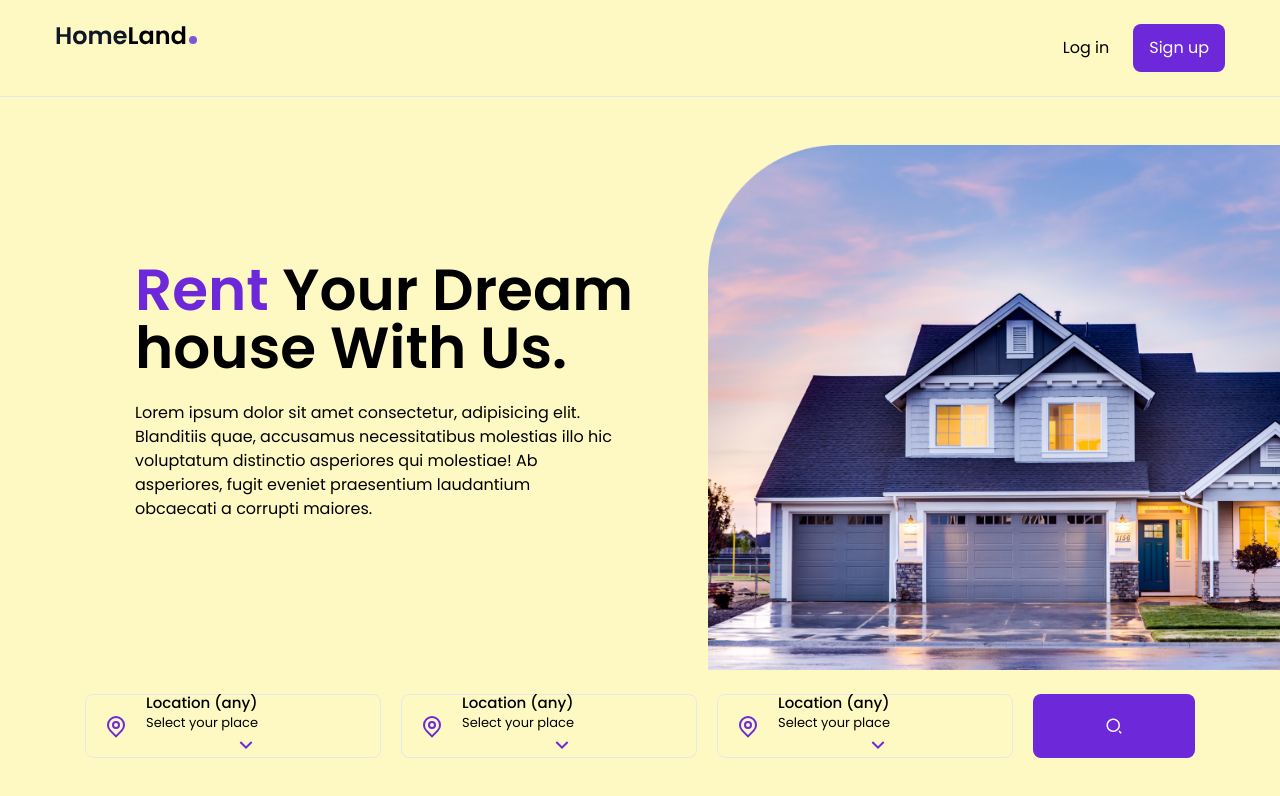
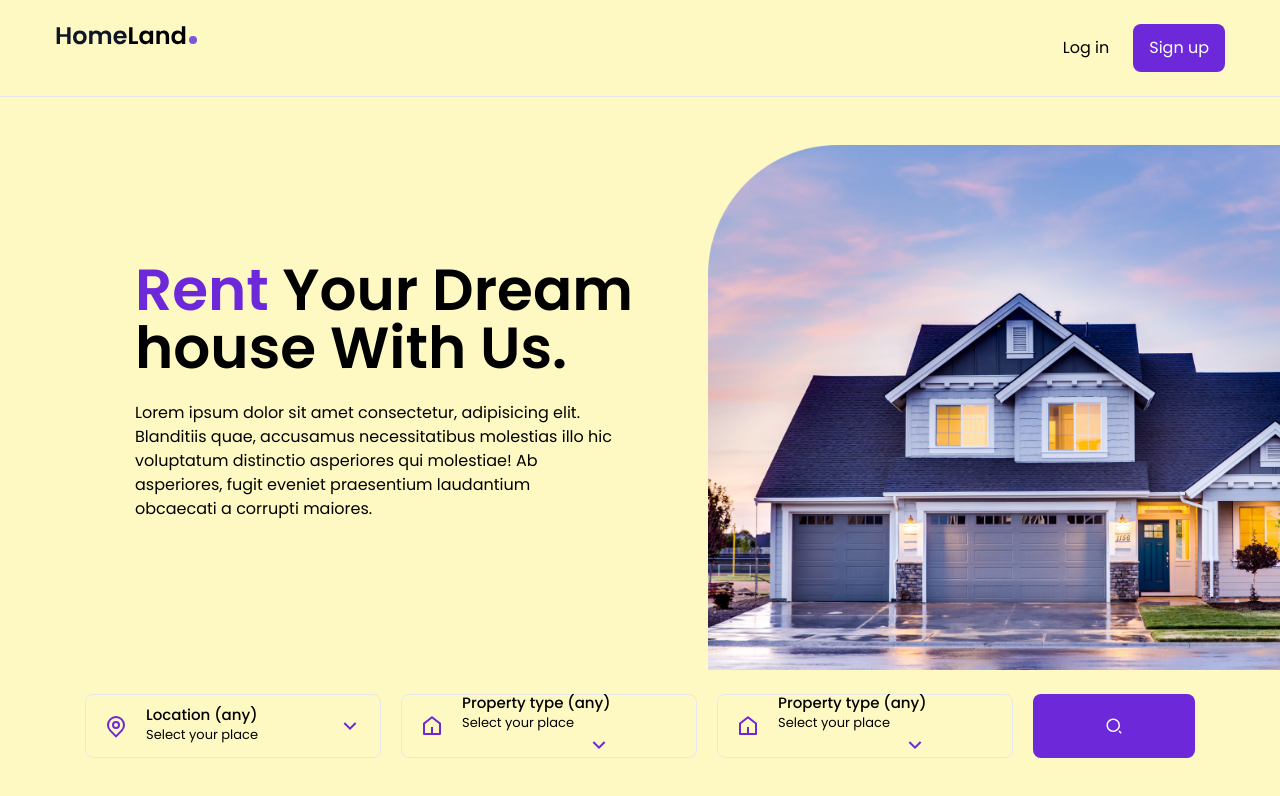
Before and after one commit to koffygeek/realstate, a React (Create React App) app: page / in a window 1280 px wide. Shown: the top 796 px of the page. Built offline with nearby package versions, Linux system fonts and the light colour scheme.

Commit message:
PropertyDroptown48

```diff
--- a/src/components/PropertyDropdown.js
+++ b/src/components/PropertyDropdown.js
@@ -1,7 +1,7 @@
 import React, { useState, useEffect, useContext } from 'react';
 
 // import icons
-import { RiMapPinLine, RiArrowDownSLine, RiArrowUpSLine } from 'react-icons/ri'
+import { RiHome5Line, RiArrowDownSLine, RiArrowUpSLine } from 'react-icons/ri'
 
 // import headless ui
 import { Menu } from '@headlessui/react';
@@ -10,9 +10,7 @@ import { Menu } from '@headlessui/react';
 import { HouseContext } from './HouseContext';
 
 const PropertyDropdown = () => {
-  const { country, setCountry, countries } = useContext(HouseContext);
-  console.log(countries);
-
+  const { property, setProperty, properties } = useContext(HouseContext);
   const [isOpen, setIsOpen] = useState(false);
 
   return (
@@ -20,10 +18,10 @@ const PropertyDropdown = () => {
       <Menu.Button
       onClick={() => setIsOpen(!isOpen)} className='dropdown-btn w-full text-left'
       >
-        <RiMapPinLine
+        <RiHome5Line
         className='dropdown-icon-primary' />
         <div>
-          <div className='text-[15px] font-medium leading-tight'>{country}</div>
+          <div className='text-[15px] font-medium leading-tight'>{property}</div>
           <div className='text-[13px]'>Select your place</div>
           {isOpen ? (
               <RiArrowUpSLine className='dropdown-icon-secondary' />
@@ -36,12 +34,12 @@ const PropertyDropdown = () => {
       </Menu.Button>
 
       <Menu.Items className='dropdown-menu'>
-        {countries.map((country, index) => {
+        {properties.map((country, index) => {
           return (
             <Menu.Item
-            onClick={() => setCountry(country)} className='cursor-pointer hover:text-violet-700 transition' as='li' key={index}
+            onClick={() => setProperty(property)} className='cursor-pointer hover:text-violet-700 transition' as='li' key={index}
             >
-              {country}
+              {property}
             </Menu.Item>
           );
         })}
```
Also changed, not shown: src/components/CountryDropdown.js (+7 -7 lines).
